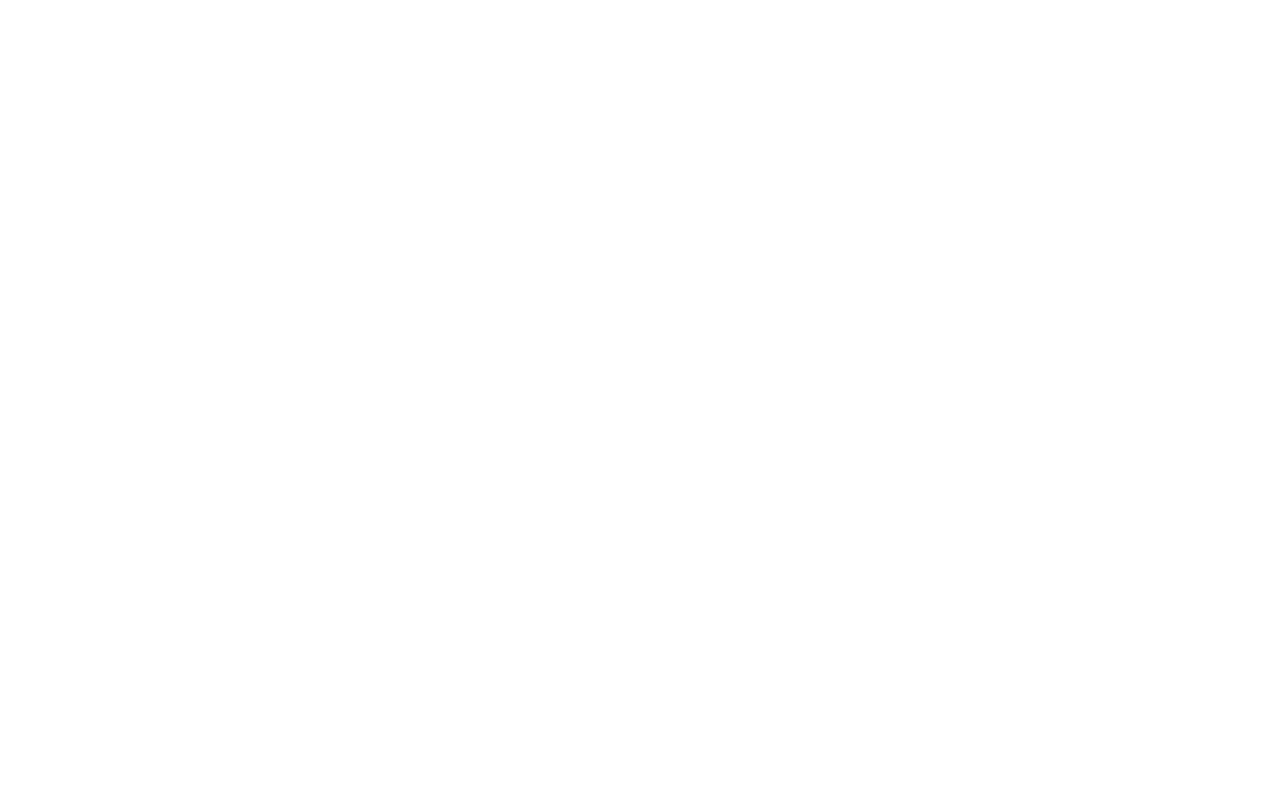
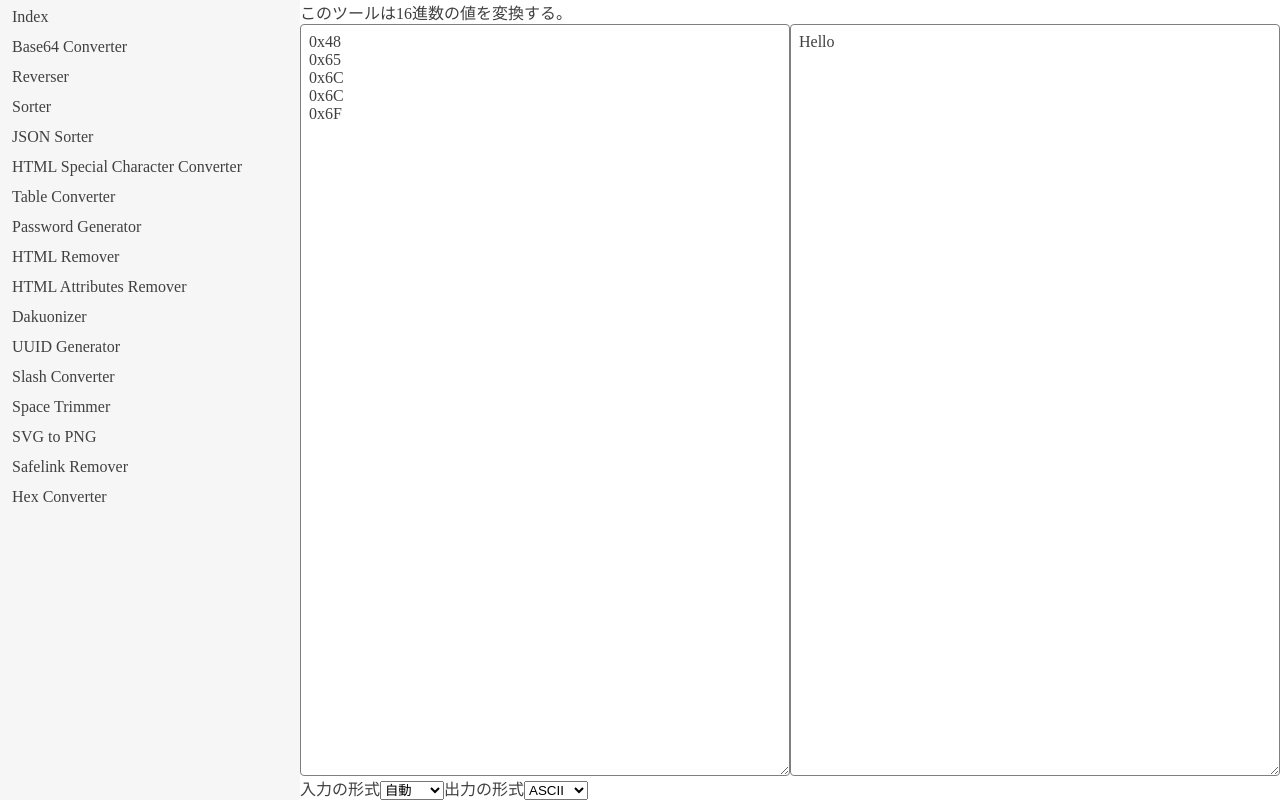
Before and after one commit to kkawaharanet/misc-tools, a React (Vite) app: page /hex-converter in a window 1280 px wide. Before the commit this address had no page. Built offline with nearby package versions, Linux system fonts and the light colour scheme.

Commit message:
Table Converterの初期設定を変更した Safelink Removerを追加した Hex Converterを追加した

```diff
--- a/src/app-routes.tsx
+++ b/src/app-routes.tsx
@@ -2,12 +2,14 @@ import { JSX } from "react";
 import Base64Converter from "./app/base64-converter/page";
 import Blank from "./app/blank/page";
 import Dakuonizer from "./app/dakuonizer/page";
+import HexConverter from "./app/hex-converter/page";
 import HtmlAttributesRemover from "./app/html-attributes-remover/page";
 import HtmlRemover from "./app/html-remover/page";
 import HtmlSpecialCharacterConverter from "./app/html-special-character-converter/html-special-character-converter";
 import JsonSorter from "./app/json-sorter/page";
 import PasswordGenerator from "./app/password-generator/page";
 import Reverser from "./app/reverser/page";
+import SafelinkRemover from "./app/safelink-remover/page";
 import SlashConverter from "./app/slash-converter/page";
 import Sorter from "./app/sorter/page";
 import SpaceTrimmer from "./app/space-trimmer/page";
@@ -97,4 +99,14 @@ export const appRoutes: AppRoute[] = [
     element: <SvgToPng />,
     name: "SVG to PNG",
   },
+  {
+    path: "/safelink-remover",
+    element: <SafelinkRemover />,
+    name: "Safelink Remover",
+  },
+  {
+    path: "/hex-converter",
+    element: <HexConverter />,
+    name: "Hex Converter",
+  },
 ];
--- /dev/null
+++ b/src/app/hex-converter/page.tsx
@@ -0,0 +1,124 @@
+import { useId, useState } from "react";
+import { Page } from "../../components/page/Page";
+import { Pane } from "../../components/pane/Pane";
+
+export type HexType = "hexadecimal" | "decimal" | "ascii";
+
+export interface HexConverterState {
+  input: string;
+  inputType: HexType | "auto";
+  outputType: HexType;
+}
+
+function detectHexType(input: string): HexType {
+  if (/^[0x|0-9|a-f|\s]+$/i.test(input)) {
+    // 0からfもしくは空白・改行で構成されている文字列は16進数
+    return "hexadecimal";
+  }
+  if (/^[0-9|\s]+$/.test(input)) {
+    // 0から9もしくは空白・改行で構成されている文字列は10進数
+    return "decimal";
+  }
+  // それ以外はASCII
+  return "ascii";
+}
+
+class Hex {
+  constructor(public readonly data: number[]) {}
+
+  static createFrom(text: string, type: HexType | "auto") {
+    const detectedType: HexType = (() => {
+      if (type === "auto") {
+        return detectHexType(text);
+      }
+      return type;
+    })();
+
+    if (detectedType === "hexadecimal") {
+      const data = text.split(/\s/).map((d) => parseInt(d, 16));
+
+      return new Hex(data);
+    } else if (detectedType === "decimal") {
+      const data = text.split(/\s/).map((d) => parseInt(d));
+      return new Hex(data);
+    }
+    const data = [...text]
+      .map((d) => d.charCodeAt(0))
+      .filter((d) => !Number.isNaN(d));
+    return new Hex(data);
+  }
+
+  toString(type: HexType) {
+    if (type === "hexadecimal") {
+      return this.data.map((d) => d.toString(16)).join("\n");
+    } else if (type === "decimal") {
+      return this.data.map((d) => d.toString()).join("\n");
+    }
+    return String.fromCharCode(...this.data);
+  }
+}
+
+export default function HexConverter() {
+  const [state, setState] = useState<HexConverterState>({
+    input: "0x48\n0x65\n0x6C\n0x6C\n0x6F",
+    inputType: "auto",
+    outputType: "ascii",
+  });
+  const inputTypeSelectId = useId();
+  const outputTypeSelectId = useId();
+
+  const output = (() => {
+    try {
+      const table = Hex.createFrom(state.input, state.inputType);
+      return table.toString(state.outputType);
+    } catch (error: any) {
+      return error.toString();
+    }
+  })();
+
+  return (
+    <Page title="HexConverter">
+      <Pane
+        header={<p>このツールは16進数の値を変換する。</p>}
+        input={state.input}
+        output={output}
+        onChange={(input) => setState((state) => ({ ...state, input }))}
+        params={
+          <div>
+            <label htmlFor={inputTypeSelectId}>入力の形式</label>
+            <select
+              id={inputTypeSelectId}
+              onChange={(e) =>
+                setState((s) => ({
+                  ...s,
+                  inputType: e.target.value as HexType,
+                }))
+              }
+              defaultValue={state.inputType}
+            >
+              <option value="auto">自動</option>
+              <option value="hexadecimal">16進数</option>
+              <option value="decimal">10進数</option>
+              <option value="ascii">ASCII</option>
+            </select>
+            <label htmlFor={outputTypeSelectId}>出力の形式</label>
+            <select
+              id={outputTypeSelectId}
+              onChange={(e) =>
+                setState((s) => ({
+                  ...s,
+                  outputType: e.target.value as HexType,
+                }))
+              }
+              defaultValue={state.outputType}
+            >
+              <option value="hexadecimal">16進数</option>
+              <option value="decimal">10進数</option>
+              <option value="ascii">ASCII</option>
+            </select>
+          </div>
+        }
+      />
+    </Page>
+  );
+}
--- /dev/null
+++ b/src/app/safelink-remover/page.tsx
@@ -0,0 +1,29 @@
+import { useState } from "react";
+import { Page } from "../../components/page/Page";
+import { Pane } from "../../components/pane/Pane";
+
+export default function SafelinkRemover() {
+  const [input, setInput] = useState("");
+
+  const output = (() => {
+    try {
+      const text = input.split("\n").at(0)?.trim()!;
+      const url = new URL(text);
+      const params = new URLSearchParams(url.search);
+      return params.get("url");
+    } catch (error: any) {
+      return error.toString();
+    }
+  })();
+
+  return (
+    <Page title="Safelink Remover">
+      <Pane
+        header={<p>このツールはOutlookのURL置換を元に戻す。</p>}
+        input={input}
+        output={output}
+        onChange={(input) => setInput(input)}
+      />
+    </Page>
+  );
+}
--- a/src/app/table-converter/page.tsx
+++ b/src/app/table-converter/page.tsx
@@ -99,7 +99,7 @@ export default function TableConverter() {
   const [state, setState] = useState<TableConverterState>({
     input: "|名前|説明|\n|--|--|\n|AAA|BBB|\n|CCC|DDD|",
     inputType: "auto",
-    outputType: "html",
+    outputType: "markdown",
   });
   const inputTypeSelectId = useId();
   const outputTypeSelectId = useId();
@@ -131,6 +131,7 @@ export default function TableConverter() {
                   inputType: e.target.value as TableType,
                 }))
               }
+              defaultValue={state.inputType}
             >
               <option value="auto">自動</option>
               <option value="html">HTML</option>
@@ -147,6 +148,7 @@ export default function TableConverter() {
                   outputType: e.target.value as TableType,
                 }))
               }
+              defaultValue={state.outputType}
             >
               <option value="html">HTML</option>
               <option value="csv">CSV</option>
```
Also changed, not shown: package.json (+5 -5 lines), 1 other file (tests, documents, lock files or other folders).
